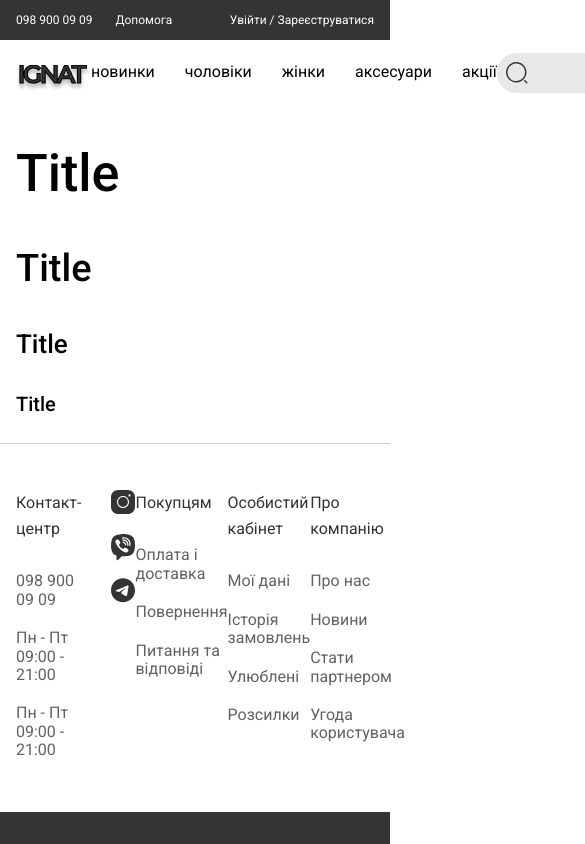
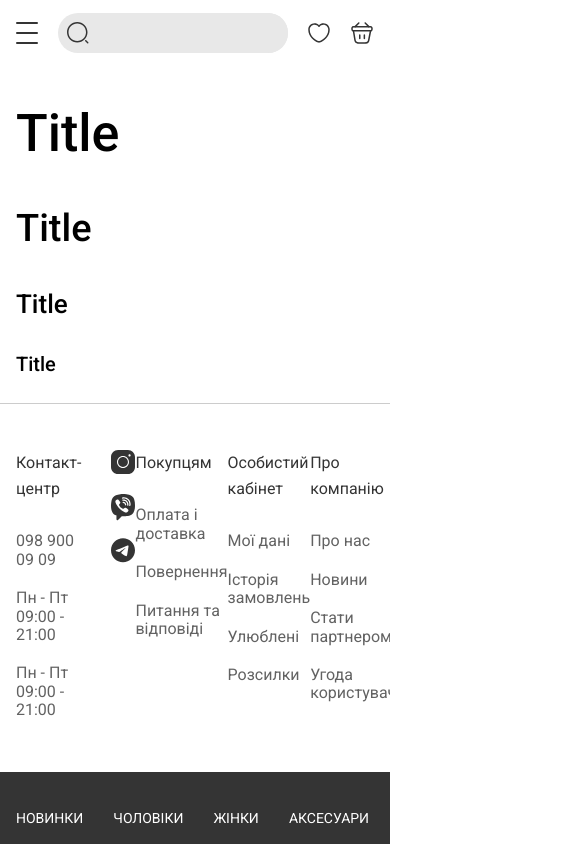
Before and after one commit to adwasar/ignat-gym, a React (Vite) app: page / in a window 390 px wide. Shown: the top 844 px of the page, 585 px wide, since content can reach past the window. Built offline with nearby package versions, Linux system fonts and the light colour scheme.

Commit message:
feat: responsive header

```diff
--- a/src/App.jsx
+++ b/src/App.jsx
@@ -14,6 +14,7 @@ function App() {
         </div>
       </main>
       <Footer />
+      <Footer />
     </div>
   )
 }
--- a/src/components/Header.jsx
+++ b/src/components/Header.jsx
@@ -53,6 +53,11 @@ function Header() {
                 </ul>
               </nav>
               <div className="header-bottom__right-nav">
+                <div className="burger-btn">
+                  <span className="burger-btn__tt"></span>
+                  <span className="burger-btn__mm"></span>
+                  <span className="burger-btn__bb"></span>
+                </div>
                 <form className="header-bottom__form">
                   <img src={SearchPath} alt="search" />
                   <input className="header-bottom__input" type="text" />
--- /dev/null
+++ b/src/scss/components/_boorger-btn.scss
@@ -0,0 +1,33 @@
+.burger-btn {
+  position: relative;
+  display: none;
+  padding: 0;
+  background: none;
+  border: none;
+  flex-direction: column;
+  justify-content: center;
+  height: 40px;
+  flex: 0 0 22px;
+  cursor: pointer;
+  @include v-lg {
+    display: flex;
+  }
+
+  &__tt,
+  &__mm,
+  &__bb {
+    position: absolute;
+    display: block;
+    width: 100%;
+    border-bottom: 2px solid $black-80;
+    border-radius: 1px;
+  }
+
+  &__tt {
+    margin-bottom: 20px;
+  }
+
+  &__bb {
+    margin-top: 20px;
+  }
+}
--- a/src/scss/components/_header.scss
+++ b/src/scss/components/_header.scss
@@ -3,9 +3,11 @@
   font-size: 12px;
   line-height: 16px;
   color: $white;
+  @include v-lg {
+    display: none;
+  }
   &__content {
-    height: 100%;
-    height: 40px;
+    padding: 16px 0;
     display: flex;
     justify-content: space-between;
     align-items: center;
@@ -18,6 +20,13 @@
 }
 
 .header-bottom {
+  background-color: $white;
+  @include v-lg {
+    width: 100%;
+    position: fixed;
+    top: 0;
+  }
+
   img {
     cursor: pointer;
   }
@@ -32,11 +41,17 @@
   &__logo {
     position: relative;
     top: 8px;
+    @include v-lg {
+      display: none;
+    }
   }
 
   &__nav-list {
     display: flex;
     gap: 30px;
+    @include v-lg {
+      display: none;
+    }
   }
 
   &__right-nav {
@@ -44,6 +59,9 @@
     align-items: center;
     gap: 20px;
     height: 40px;
+    @include v-lg {
+      width: 100%;
+    }
   }
 
   &__form {
@@ -54,6 +72,9 @@
     background-color: $black-10;
     border-radius: 20px;
     width: 282px;
+    @include v-lg {
+      width: 100%;
+    }
   }
 
   &__input {
--- a/src/scss/inc/_base.scss
+++ b/src/scss/inc/_base.scss
@@ -7,8 +7,15 @@ body {
   font-size: 16px;
 }
 
+main {
+  @include v-lg {
+    padding-top: 65px;
+  }
+}
+
 .wrapper {
   display: flex;
+  overflow: hidden;
   flex-direction: column;
   min-height: 100vh;
 }
--- a/src/scss/main.scss
+++ b/src/scss/main.scss
@@ -1,8 +1,9 @@
 @import './inc/variables';
 @import './inc/text';
+@import './inc/breakpoints';
 @import './inc/base';
-@import './inc/breakpoints';
 
 // components
 @import './components/header';
 @import './components/footer';
+@import './components/boorger-btn';
```
